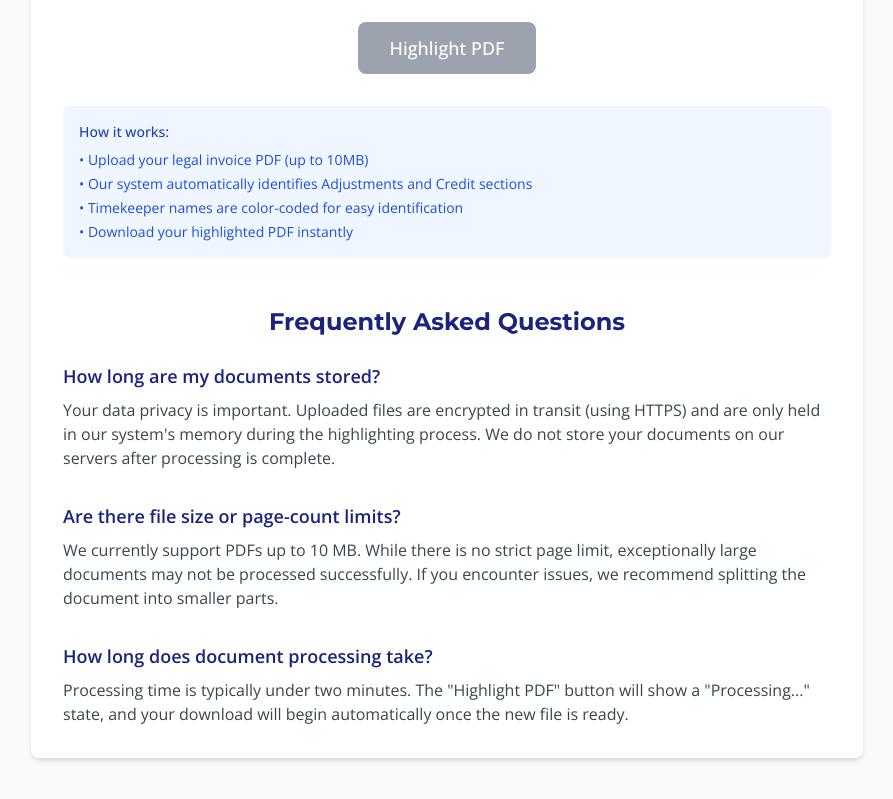
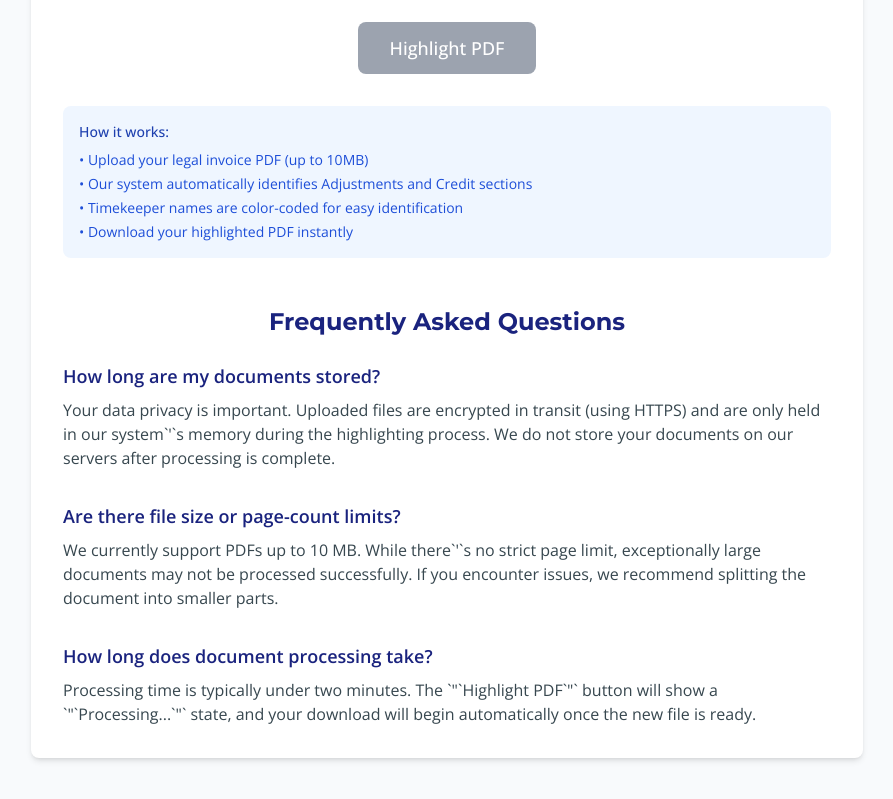
Before and after one commit to shoepack/legal-eagle, a Next.js app: page /dashboard in a window 1280 px wide. Shown: the part 443-1242 px from the top of the page, without its empty margins (193-1086 px from the left). Built offline with nearby package versions, Linux system fonts and the light colour scheme.

Commit message:
Fix compilation errors

```diff
--- a/src/app/dashboard/page.tsx
+++ b/src/app/dashboard/page.tsx
@@ -398,9 +398,10 @@ export default function Dashboard() {
                 </h3>
                 <p className="text-slate-gray">
                   Your data privacy is important. Uploaded files are encrypted
-                  in transit (using HTTPS) and are only held in our system's
-                  memory during the highlighting process. We do not store your
-                  documents on our servers after processing is complete.
+                  in transit (using HTTPS) and are only held in our
+                  system`&apos;`s memory during the highlighting process. We do
+                  not store your documents on our servers after processing is
+                  complete.
                 </p>
               </div>
               <div>
@@ -408,7 +409,7 @@ export default function Dashboard() {
                   Are there file size or page-count limits?
                 </h3>
                 <p className="text-slate-gray">
-                  We currently support PDFs up to 10 MB. While there is no
+                  We currently support PDFs up to 10 MB. While there`&apos;`s no
                   strict page limit, exceptionally large documents may not be
                   processed successfully. If you encounter issues, we recommend
                   splitting the document into smaller parts.
@@ -419,9 +420,10 @@ export default function Dashboard() {
                   How long does document processing take?
                 </h3>
                 <p className="text-slate-gray">
-                  Processing time is typically under two minutes. The "Highlight
-                  PDF" button will show a "Processing..." state, and your
-                  download will begin automatically once the new file is ready.
+                  Processing time is typically under two minutes. The
+                  `&quot;`Highlight PDF`&quot;` button will show a
+                  `&quot;`Processing...`&quot;` state, and your download will
+                  begin automatically once the new file is ready.
                 </p>
               </div>
             </div>
```
